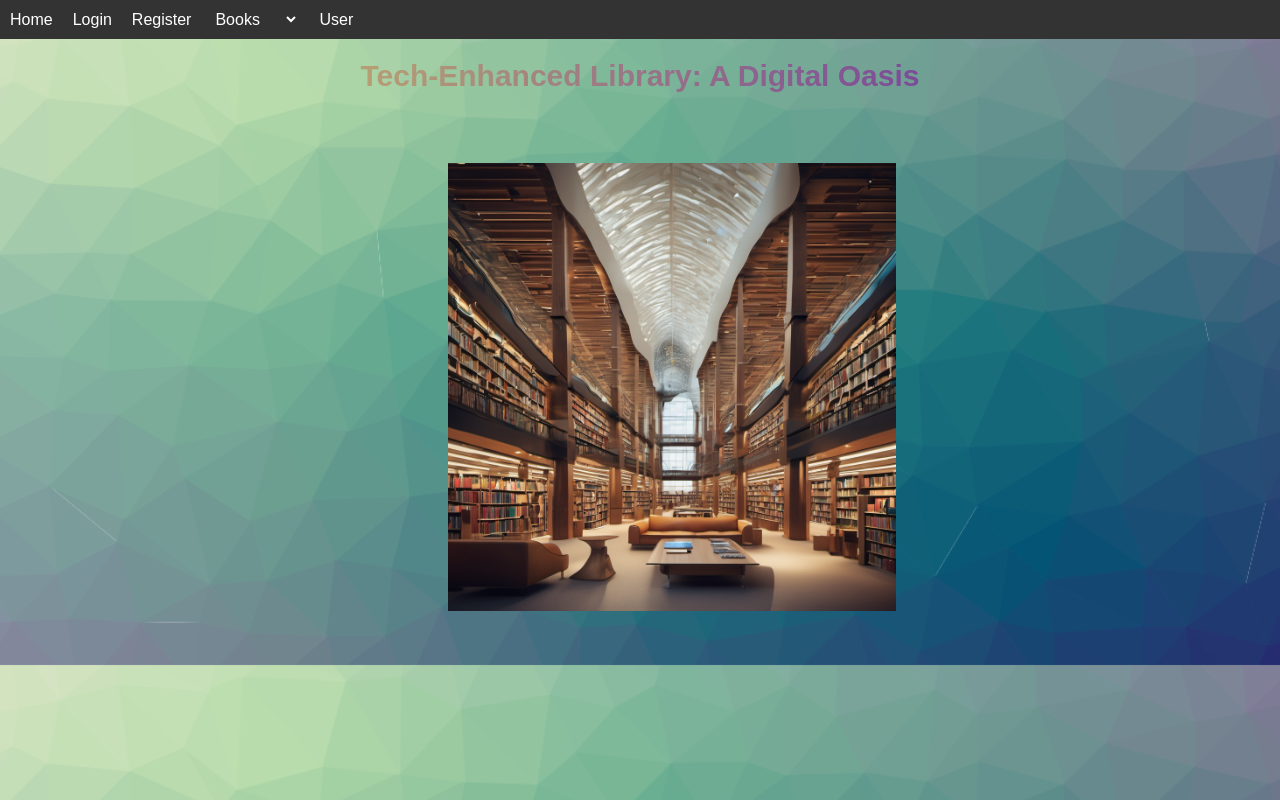
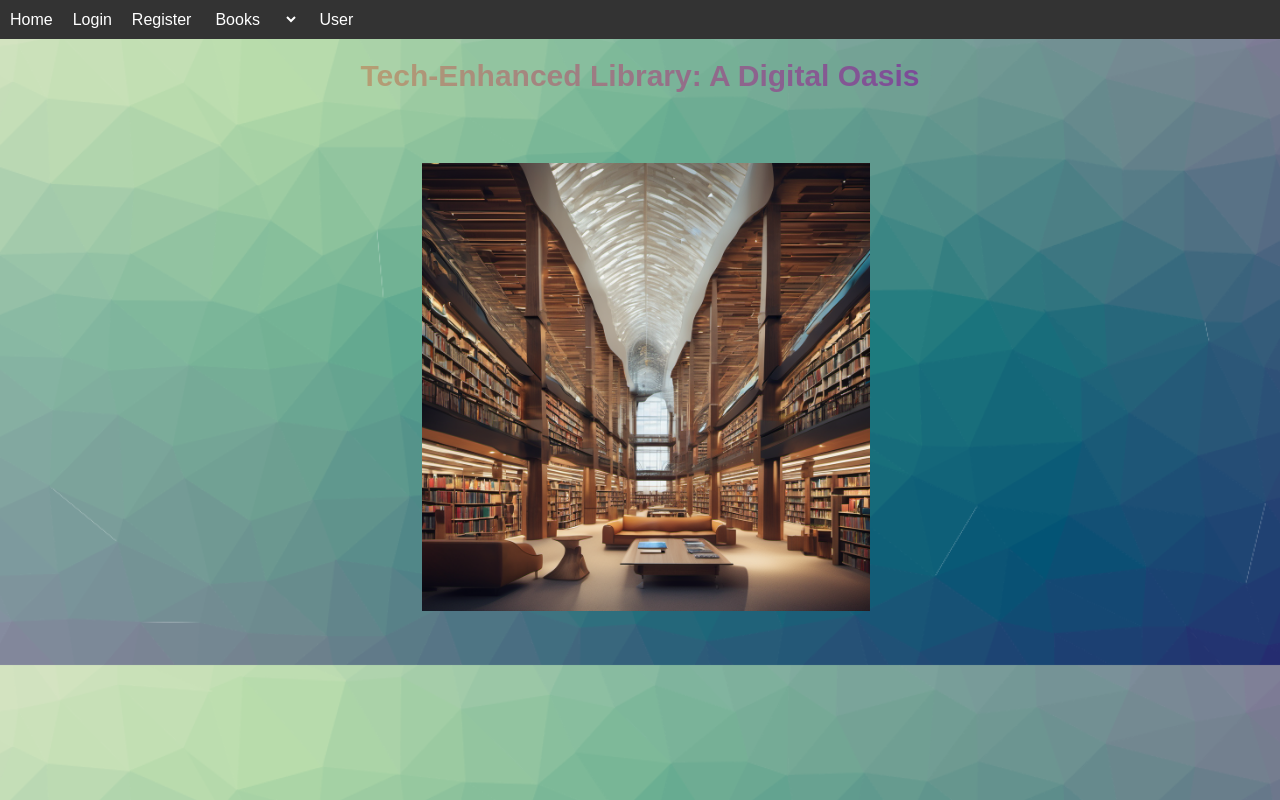
Before and after one commit to FilipeMPinto91/hep_book, a React (Create React App) app: page / in a window 1280 px wide. Built offline with nearby package versions, Linux system fonts and the light colour scheme.

Commit message:
Small change to style main image

```diff
--- a/src/App.css
+++ b/src/App.css
@@ -142,5 +142,5 @@ label {
   width: 35%;
   height: auto;
   margin: 50px;
-  margin-left: 35%;
+  margin-left: 33%;
 }
```
